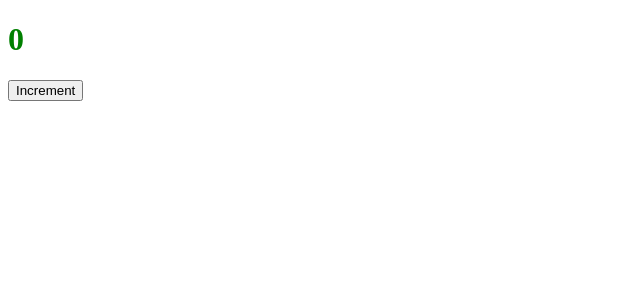
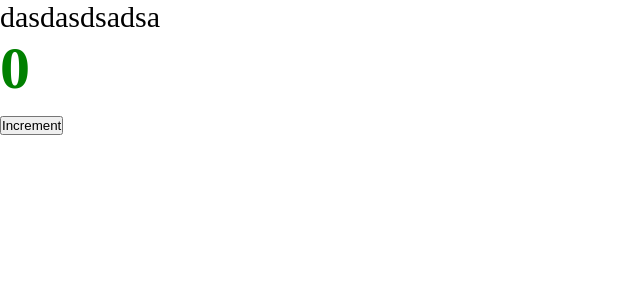
Before and after one commit to failququ/std, a React app: page / in a window 1280 px wide. Shown: the top 300 px of the page, without its empty margins (0-640 px from the left). Built offline with nearby package versions, Linux system fonts and the light colour scheme.

Commit message:
add css modules

```diff
--- /dev/null
+++ b/declarations.d.ts
@@ -0,0 +1,4 @@
+declare module '*.scss' {
+  const content: Record<string, string>;
+  export default content;
+}
--- a/src/App.tsx
+++ b/src/App.tsx
@@ -1,8 +1,10 @@
-import { Counter } from "./components/Counter";
+import { Counter } from './components/Counter';
+import './index.scss';
 
 const App = () => {
   return (
-    <div>
+    <div className="app">
+      dasdasdsadsa
       <Counter />
     </div>
   );
--- a/src/components/Counter.tsx
+++ b/src/components/Counter.tsx
@@ -1,11 +1,10 @@
 import { useState } from "react";
-
-import "./Counter.scss";
+import styles from "./Counter.module.scss";
 
 export const Counter = () => {
   const [count, setCount] = useState(0);
   return (
-    <div className="counter">
+    <div className={styles.counter}>
       <h1>{count}</h1>
       <button onClick={() => setCount(prev => prev + 1)}>Increment</button>
     </div>
--- /dev/null
+++ b/src/index.scss
@@ -0,0 +1,9 @@
+* {
+  margin: 0;
+  padding: 0;
+  box-sizing: border-box;
+}
+
+.app {
+  font-size: 30px;
+}
--- a/tsconfig.json
+++ b/tsconfig.json
@@ -14,5 +14,5 @@
     "compilerOptions": {
       "module": "CommonJS"
     }
-  }
+  },
 }
```
Also changed, not shown: package.json (+5 -4 lines), src/components/Counter.module.scss (renamed from src/components/Counter.scss), 4 other files (tests, documents, lock files or other folders).
